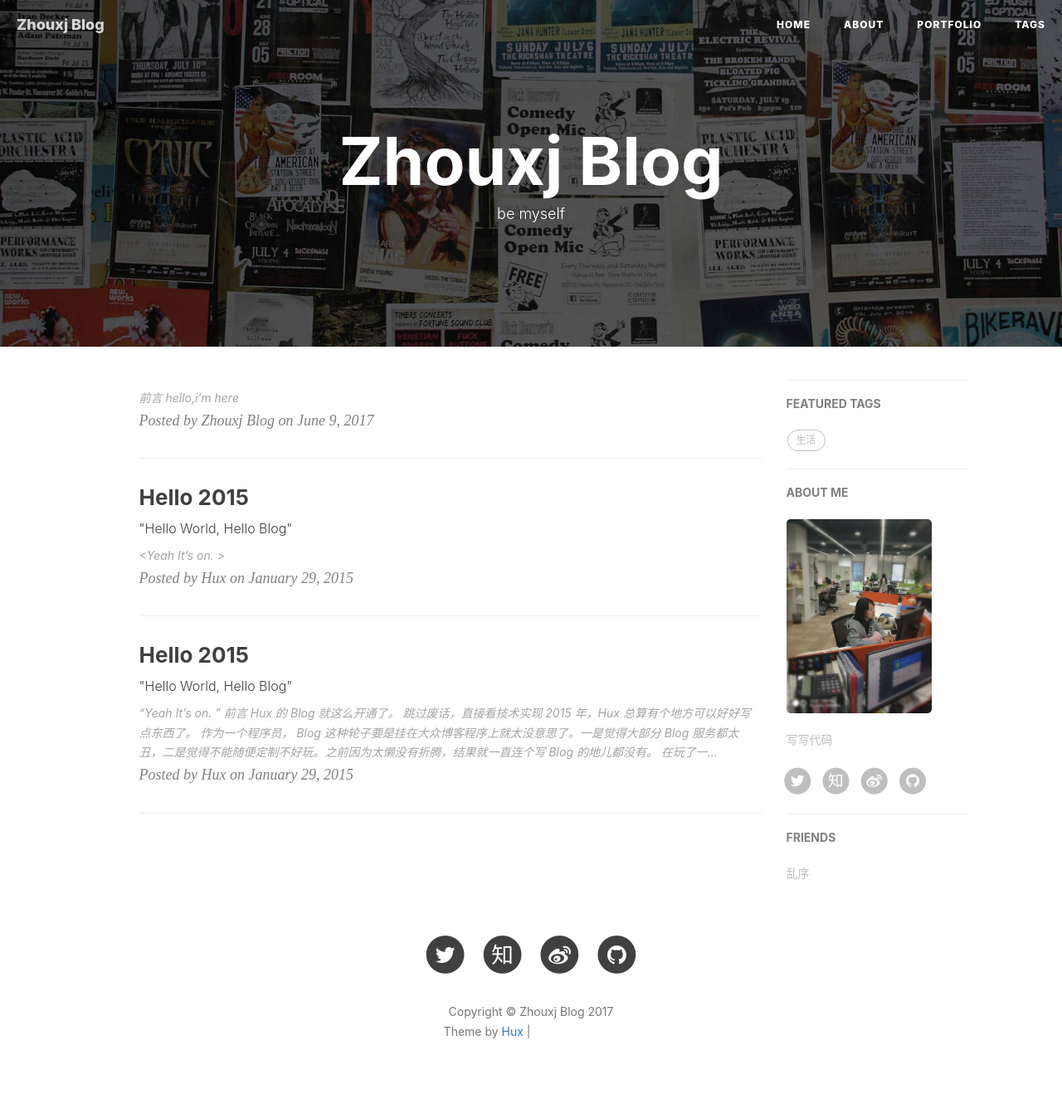
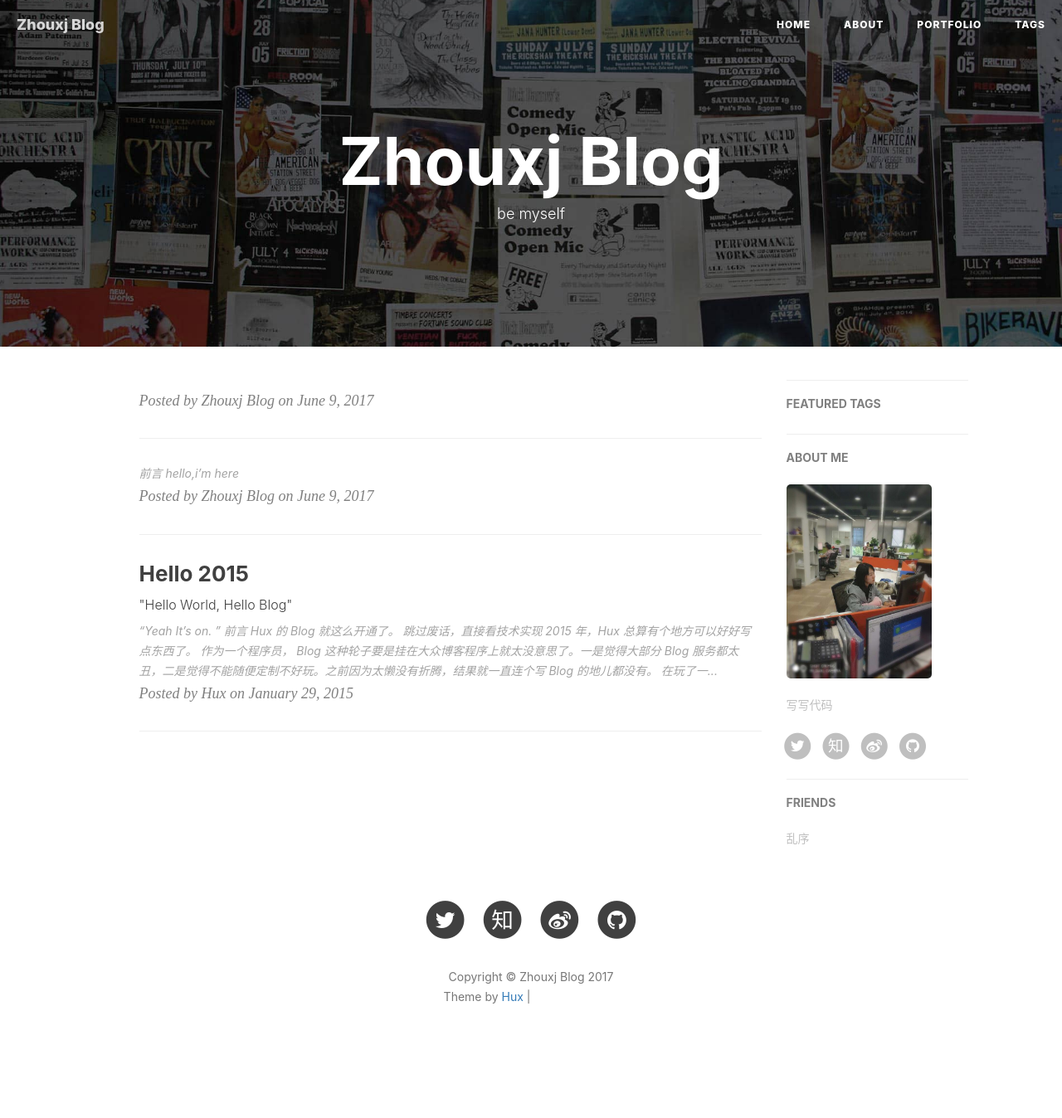
Before and after one commit to archer811/archer811.github.io, a Jekyll site: the page built from index.html, in a window 1280 px wide. Shown: the whole page at 83% size. Built offline with Jekyll 4.4.1, drawn with Linux system fonts in a browser that asks for light colours; nearby versions of some CDN libraries; the list of posts is cut into pages by our own code; comment, search, counter and statistics services are not loaded; after the commit the page ends 1306 px from its top, so only the background shows below that; grey boxes are pictures that could not be loaded.

Commit message:
test post

```diff
--- a/_posts/2017-06-09-test.markdown
+++ b/_posts/2017-06-09-test.markdown
@@ -1,13 +1,4 @@
 ---
-layout:     post
-title:      "Hello 2015"
-subtitle:   " \"Hello World, Hello Blog\""
-date:       2015-01-29 12:00:00
-author:     "Hux"
-header-img: "img/post-bg-2015.jpg"
-catalog: true
-tags:
-    - 生活
+layout:post
+title:"Hello 2015"
 ---
-
-> <Yeah It's on. >
```
Also changed, not shown: 1 other file.
